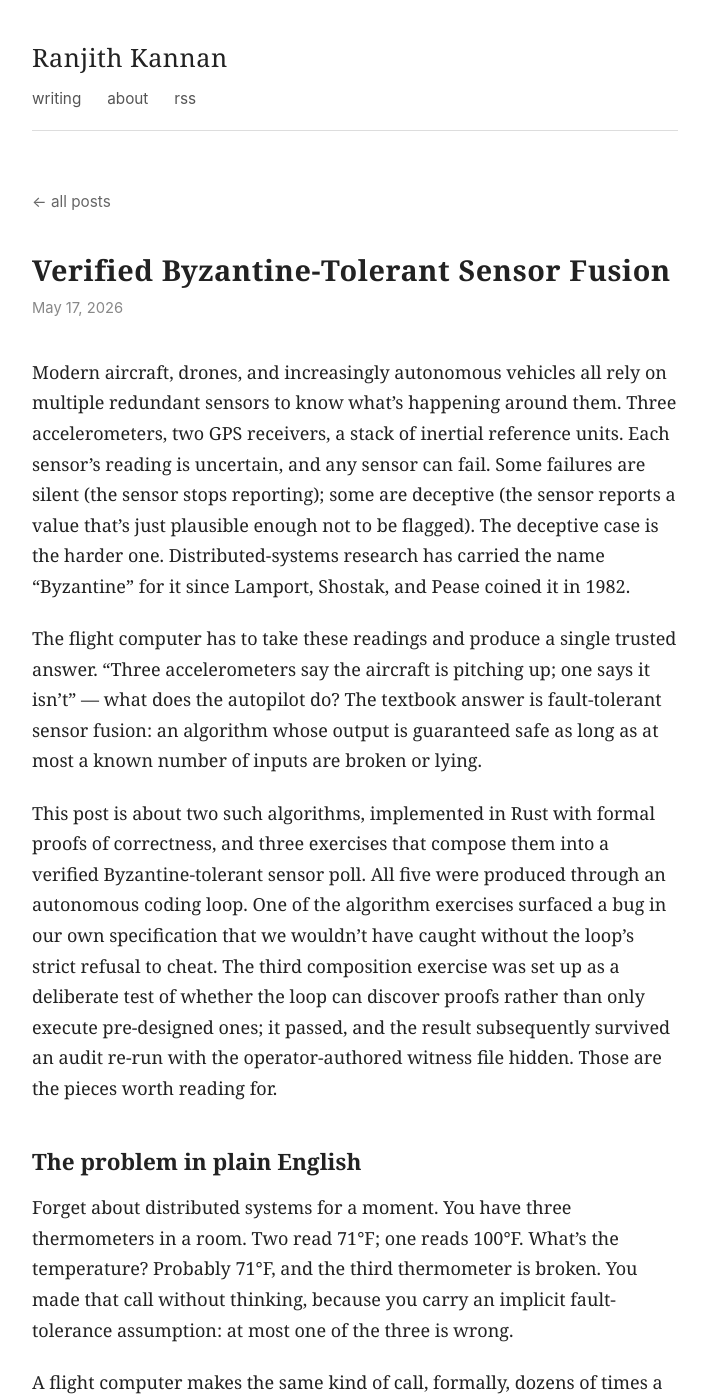
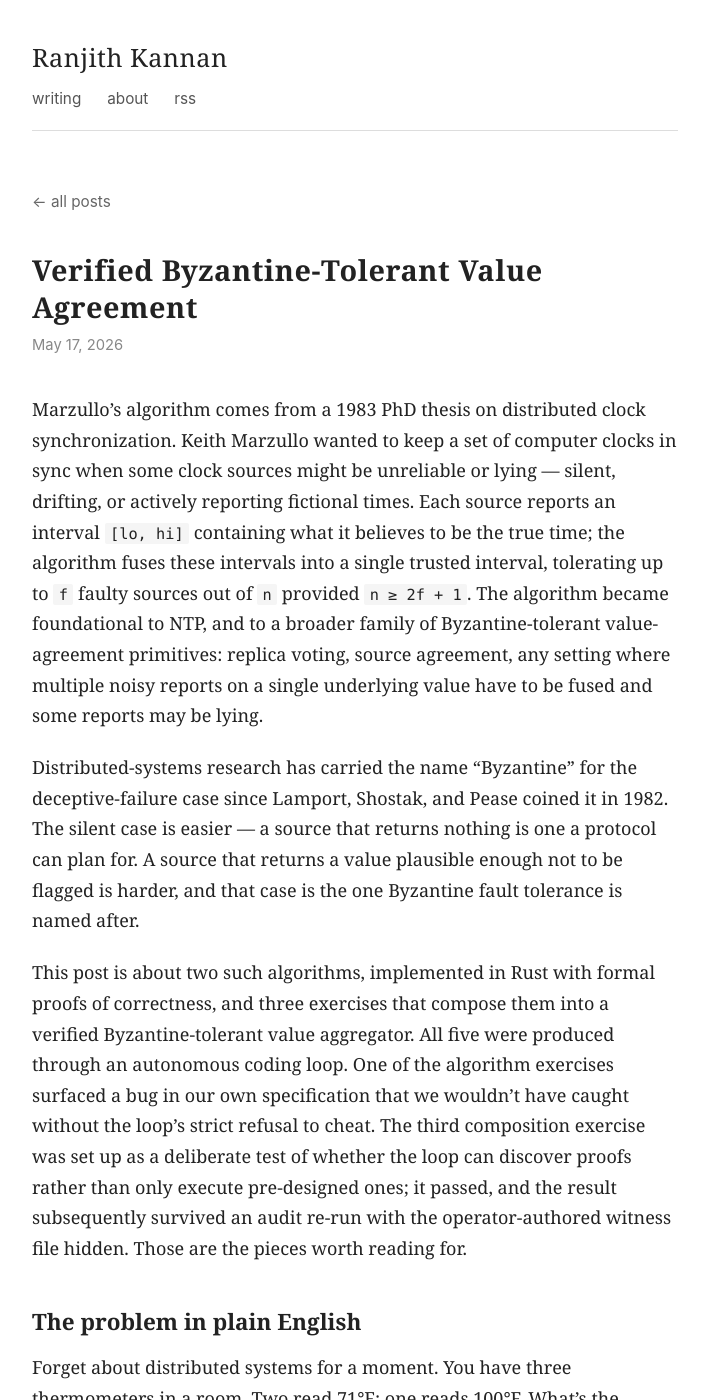
Before and after one commit to ranjithkannank/ranjithkannank.github.io, a Jekyll site: the page built from _posts/2026-05-17-verified-byzantine-tolerant-sensor-fusion.md, in a window 1280 px wide and 1400 px high. Shown: the whole window, without its empty margins (285-992 px from the left). Built offline with Jekyll 4.4.1, drawn with Linux system fonts in a browser that asks for light colours; some of the changed text lies outside the part shown.

Commit message:
Refine BFT post opening and prose

````diff
--- a/_posts/2026-05-17-verified-byzantine-tolerant-sensor-fusion.md
+++ b/_posts/2026-05-17-verified-byzantine-tolerant-sensor-fusion.md
@@ -1,45 +1,45 @@
 ---
 layout: post
-title: "Verified Byzantine-Tolerant Sensor Fusion"
+title: "Verified Byzantine-Tolerant Value Agreement"
 date: 2026-05-17
 related:
   - /2026/04/10/multi-agent-tdd-loop/
   - /2026/05/10/verus-calibration-formal-verifier-loop/
 ---
 
-Modern aircraft, drones, and increasingly autonomous vehicles all rely on multiple redundant sensors to know what's happening around them. Three accelerometers, two GPS receivers, a stack of inertial reference units. Each sensor's reading is uncertain, and any sensor can fail. Some failures are silent (the sensor stops reporting); some are deceptive (the sensor reports a value that's just plausible enough not to be flagged). The deceptive case is the harder one. Distributed-systems research has carried the name "Byzantine" for it since Lamport, Shostak, and Pease coined it in 1982.
+Marzullo's algorithm comes from a 1983 PhD thesis on distributed clock synchronization. Keith Marzullo wanted to keep a set of computer clocks in sync when some clock sources might be unreliable or lying — silent, drifting, or actively reporting fictional times. Each source reports an interval `[lo, hi]` containing what it believes to be the true time; the algorithm fuses these intervals into a single trusted interval, tolerating up to `f` faulty sources out of `n` provided `n ≥ 2f + 1`. The algorithm became foundational to NTP, and to a broader family of Byzantine-tolerant value-agreement primitives: replica voting, source agreement, any setting where multiple noisy reports on a single underlying value have to be fused and some reports may be lying.
 
-The flight computer has to take these readings and produce a single trusted answer. "Three accelerometers say the aircraft is pitching up; one says it isn't" — what does the autopilot do? The textbook answer is fault-tolerant sensor fusion: an algorithm whose output is guaranteed safe as long as at most a known number of inputs are broken or lying.
+Distributed-systems research has carried the name "Byzantine" for the deceptive-failure case since Lamport, Shostak, and Pease coined it in 1982. The silent case is easier — a source that returns nothing is one a protocol can plan for. A source that returns a value plausible enough not to be flagged is harder, and that case is the one Byzantine fault tolerance is named after.
 
-This post is about two such algorithms, implemented in Rust with formal proofs of correctness, and three exercises that compose them into a verified Byzantine-tolerant sensor poll. All five were produced through an autonomous coding loop. One of the algorithm exercises surfaced a bug in our own specification that we wouldn't have caught without the loop's strict refusal to cheat. The third composition exercise was set up as a deliberate test of whether the loop can discover proofs rather than only execute pre-designed ones; it passed, and the result subsequently survived an audit re-run with the operator-authored witness file hidden. Those are the pieces worth reading for.
+This post is about two such algorithms, implemented in Rust with formal proofs of correctness, and three exercises that compose them into a verified Byzantine-tolerant value aggregator. All five were produced through an autonomous coding loop. One of the algorithm exercises surfaced a bug in our own specification that we wouldn't have caught without the loop's strict refusal to cheat. The third composition exercise was set up as a deliberate test of whether the loop can discover proofs rather than only execute pre-designed ones; it passed, and the result subsequently survived an audit re-run with the operator-authored witness file hidden. Those are the pieces worth reading for.
 
 ## The problem in plain English
 
 Forget about distributed systems for a moment. You have three thermometers in a room. Two read 71°F; one reads 100°F. What's the temperature? Probably 71°F, and the third thermometer is broken. You made that call without thinking, because you carry an implicit fault-tolerance assumption: at most one of the three is wrong.
 
-A flight computer makes the same kind of call, formally, dozens of times a second. Three altitude sensors, two GPS receivers, four inertial measurement units. Each sensor reports a value (or a range of values, allowing for its own uncertainty). The flight computer fuses them into a single trusted reading. Two requirements:
+A distributed consensus protocol makes the same kind of call on every commit, formally. Each source reports a value (or a range of values, allowing for its own uncertainty). The protocol fuses them into a single trusted reading. Two requirements:
 
-1. The fused reading is somewhere in the range any correct sensor would agree with.
-2. If at most a known number of sensors are broken or lying, the first guarantee still holds.
+1. The fused reading is somewhere in the range any correct source would agree with.
+2. If at most a known number of sources are broken or lying, the first guarantee still holds.
 
-The second requirement is what "Byzantine fault tolerance" means in this setting. A sensor can fail in any way at all: silent, stuck, drifting, actively reporting fictions to undermine the fusion, and the algorithm still has to produce a correct answer.
+The second requirement is what "Byzantine fault tolerance" means in this setting. A source can fail in any way at all: silent, stuck, drifting, actively reporting fictions to undermine the fusion, and the algorithm still has to produce a correct answer.
 
-The minimum redundancy for tolerating `f` faulty sensors out of `n` total is `n ≥ 2f + 1`. With three sensors you can tolerate one fault. With five you can tolerate two. The arithmetic is independent of what the sensors are measuring.
+The minimum redundancy for tolerating `f` faulty sources out of `n` total is `n ≥ 2f + 1`. With three sources you can tolerate one fault. With five you can tolerate two. The arithmetic is independent of what the sources are reporting.
 
 What an algorithm of this shape looks like:
 
-- **Fault-tolerant midpoint** (Schmid and Schossmaier, 2001). Take the readings, sort them, return the median. The median is guaranteed to lie inside the range that correct sensors agree on, given the redundancy assumption.
-- **Marzullo's algorithm** (Marzullo, 1984). The same idea but for ranges instead of single numbers. Each sensor reports an interval `[lo, hi]` representing "I'm certain the true value is somewhere in here." The algorithm returns the smallest output interval whose interior contains a point that at least `n - f` input intervals also contain. By pigeonhole, at least one of those is a correct sensor's interval.
+- **Fault-tolerant midpoint** (Schmid and Schossmaier, 2001). Take the readings, sort them, return the median. The median is guaranteed to lie inside the range that correct sources agree on, given the redundancy assumption.
+- **Marzullo's algorithm** (Marzullo, 1984). The same idea but for ranges instead of single numbers. Each source reports an interval `[lo, hi]` representing "I'm certain the true value is somewhere in here." The algorithm returns the smallest output interval whose interior contains a point that at least `n - f` input intervals also contain. By pigeonhole, at least one of those is a correct source's interval.
 
 Both algorithms are old. Both are well-understood. The contribution isn't the algorithm; it's a publicly-verified implementation in a modern systems language, produced (mostly) by an autonomous coding loop.
 
-## Two verified sensor-fusion artifacts
+## Two verified value-agreement primitives
 
 The methodology — three-role autonomous loop, three boundaries, fresh context per attempt — is the subject of the [calibration post](https://ranjithkannan.com/2026/05/10/verus-calibration-formal-verifier-loop/). Code is at <https://github.com/ranjithkannank/verus-calibration>.
 
-The sensor-fusion track builds on an earlier exercise, a verified Byzantine quorum certificate ([`exercises/quorum_cert.rs`][qc]), that proved the pigeonhole reasoning every Byzantine consensus protocol relies on. The two new artifacts apply the same machinery to sensor fusion.
+The value-agreement track builds on an earlier exercise, a verified Byzantine quorum certificate ([`exercises/quorum_cert.rs`][qc]), that proved the pigeonhole reasoning every Byzantine consensus protocol relies on. The two new artifacts apply the same machinery to fusing multiple noisy reports of an underlying value.
 
-**Fault-tolerant midpoint** ([`exercises/ft_midpoint.rs`][fm]) was the first. Input: a vector of `i64` sensor readings and a Byzantine bound `f`. Output: a single `i64` guaranteed to lie between the lowest and highest readings that honest sensors would have produced. The specification, in Verus:
+**Fault-tolerant midpoint** ([`exercises/ft_midpoint.rs`][fm]) was the first. Input: a vector of `i64` source readings and a Byzantine bound `f`. Output: a single `i64` guaranteed to lie between the lowest and highest readings that honest sources would have produced. The specification, in Verus:
 
 ```rust
 pub fn ft_midpoint(readings: &Vec<Reading>, f: u32) -> (result: Reading)
@@ -52,9 +52,9 @@ pub fn ft_midpoint(readings: &Vec<Reading>, f: u32) -> (result: Reading)
         some_correct_ge(readings@, result),
 ```
 
-The two postconditions say "there is a correct sensor whose reading is below the output, and a correct sensor whose reading is above." Together they bracket the output inside the range honest sensors agree on. The implementer's algorithm was a brute-force scan: for each candidate reading, count how many readings are `≤` it and how many are `≥` it; the first candidate with both counts at least `f + 1` is the answer. The proof of correctness used inclusion-exclusion over set cardinalities.
+The two postconditions say "there is a correct source whose reading is below the output, and a correct source whose reading is above." Together they bracket the output inside the range honest sources agree on. The implementer's algorithm was a brute-force scan: for each candidate reading, count how many readings are `≤` it and how many are `≥` it; the first candidate with both counts at least `f + 1` is the answer. The proof of correctness used inclusion-exclusion over set cardinalities.
 
-**Marzullo's algorithm** ([`exercises/marzullo.rs`][mz]) was the interval generalisation. Sensors report ranges instead of single values; the output is also a range. Same redundancy assumption.
+**Marzullo's algorithm** ([`exercises/marzullo.rs`][mz]) was the interval generalisation. Sources report ranges instead of single values; the output is also a range. Same redundancy assumption.
 
 ```rust
 pub fn marzullo(intervals: &Vec<Interval>, f: u32) -> (result: Interval)
@@ -72,7 +72,7 @@ pub fn marzullo(intervals: &Vec<Interval>, f: u32) -> (result: Interval)
                    >= intervals.len() as nat - f as nat,
 ```
 
-The postcondition says: there's a point inside the output interval that at least `n - f` input intervals also contain. The `correct_intervals_overlap` precondition is the interesting one. It says all correct sensors' intervals share a common point, which is the standard assumption that honest sensors are all reporting bounds around the same underlying true value. We didn't include this precondition the first time we wrote the specification. That's the story below.
+The postcondition says: there's a point inside the output interval that at least `n - f` input intervals also contain. The `correct_intervals_overlap` precondition is the interesting one. It says all correct sources' intervals share a common point, which is the standard assumption that honest sources are all reporting bounds around the same underlying true value. We didn't include this precondition the first time we wrote the specification. That's the story below.
 
 [qc]: https://github.com/ranjithkannank/verus-calibration/blob/main/exercises/quorum_cert.rs
 [fm]: https://github.com/ranjithkannank/verus-calibration/blob/main/exercises/ft_midpoint.rs
@@ -82,15 +82,15 @@ The postcondition says: there's a point inside the output interval that at least
 
 The first run of marzullo failed. Not in a confusing way; in the most useful way we've seen the loop fail.
 
-The implementer worked through the architect's sub-task list for six iterations, building proof scaffolding, defining helper lemmas, constructing a counting function. It got 8 of 9 verifier obligations to verify. The single failing assertion was a step in the safety lemma that required showing `intervals[i].lo ≤ intervals[j].hi` for two correct sensor indices `i` and `j`. Exactly the Helly-1D overlap condition that the algorithm's correctness depends on.
+The implementer worked through the architect's sub-task list for six iterations, building proof scaffolding, defining helper lemmas, constructing a counting function. It got 8 of 9 verifier obligations to verify. The single failing assertion was a step in the safety lemma that required showing `intervals[i].lo ≤ intervals[j].hi` for two correct source indices `i` and `j`. Exactly the Helly-1D overlap condition that the algorithm's correctness depends on.
 
-The verifier refused to accept that assertion. Correctly. Nothing in the specification said anything about correct sensors' intervals overlapping. As written, two "correct" sensors were allowed to report intervals like `[0, 0]` and `[10, 10]`, disjoint singletons satisfying every precondition we'd actually written. Under that allowed model the specification's postcondition was unsatisfiable: no point on the real line lies in both intervals, so no point can be in `n - f = 2` of the three intervals `[[0,0], [10,10], [20,20]]`.
+The verifier refused to accept that assertion. Correctly. Nothing in the specification said anything about correct sources' intervals overlapping. As written, two "correct" sources were allowed to report intervals like `[0, 0]` and `[10, 10]`, disjoint singletons satisfying every precondition we'd actually written. Under that allowed model the specification's postcondition was unsatisfiable: no point on the real line lies in both intervals, so no point can be in `n - f = 2` of the three intervals `[[0,0], [10,10], [20,20]]`.
 
 The implementer noticed this. It produced a constructive counterexample, wrote a structured blocker report, and stopped. It did not try to weaken the specification. It did not silently fill in an `assume(intervals[i].lo <= intervals[j].hi)`. It did not mark the function as externally verified. It produced concrete evidence that the specification we'd authored was logically wrong, and it surfaced that as a clean signal rather than a soft failure.
 
 The architect, re-invoked under the methodology's escalation path, read the blocker report and confirmed the diagnosis. Three separate times, in three independent revisions of the design document. Each revision came to the same conclusion: the specification is missing a precondition; the implementer should write a blocked.md, not try further algorithmic variants.
 
-We (the operator) read all of this and realised the missing precondition was the Helly-1D condition. Honest sensors all observe the same underlying value, so their reported intervals all contain that value, so any two of them share at least one common point. It's the assumption that makes the algorithm meaningful in the first place, and we'd forgotten to write it down. One line of specification:
+We (the operator) read all of this and realised the missing precondition was the Helly-1D condition. Honest sources all observe the same underlying value, so their reported intervals all contain that value, so any two of them share at least one common point. It's the assumption that makes the algorithm meaningful in the first place, and we'd forgotten to write it down. One line of specification:
 
 ```rust
 pub open spec fn correct_intervals_overlap(intervals: Seq<Interval>) -> bool {
@@ -111,7 +111,7 @@ In a sample of six verified exercises, two of them required operator interventio
 
 ## Composing the primitives
 
-The three verified primitives — `quorum_cert`, `ft_midpoint`, `marzullo` — are uncomposed. A verified Byzantine-tolerant sensor poll that authenticates signed sensor reports via the quorum-style check and combines the authenticated readings via Marzullo would be the first end-to-end system on the path. We built three composition exercises to take it on, each adding one piece of what that real system would need. The first demonstrated the composition regime. The second threaded the cryptographic trust boundary through the contract. The third strengthened the postcondition with an honest-voter guarantee and ran as a deliberate test of the methodology itself. All three verified in one attempt each.
+The three verified primitives — `quorum_cert`, `ft_midpoint`, `marzullo` — are uncomposed. A verified Byzantine-tolerant value aggregator that authenticates signed source reports via the quorum-style check and combines the authenticated readings via Marzullo would be the first end-to-end system on the path. We built three composition exercises to take it on, each adding one piece of what that real system would need. The first demonstrated the composition regime. The second threaded the cryptographic trust boundary through the contract. The third strengthened the postcondition with an honest-voter guarantee and ran as a deliberate test of the methodology itself. All three verified in one attempt each.
 
 ### `sensor_poll`
 
@@ -150,9 +150,9 @@ The third exercise was set up specifically as a discovery test. `fusion.rs` and
     && point_in_interval(p, reports[k].interval)
 ```
 
-There exists a point `p` in the returned interval and an index `k` such that sensor `k` is honest and its reported interval contains `p`. The signature trust boundary is now load-bearing in the proof, not just threaded through the contract.
+There exists a point `p` in the returned interval and an index `k` such that source `k` is honest and its reported interval contains `p`. The signature trust boundary is now load-bearing in the proof, not just threaded through the contract.
 
-The design note was deliberately incomplete: stated the obligation and the informal `n - f` supporters + `n - f` correct sensors overlap argument, but named no lemmas, helper-set constructions, trigger annotations, or sub-proof structure. The architect's playbook does name those constructs under `ft_midpoint`, a different exercise.
+The design note was deliberately incomplete: stated the obligation and the informal `n - f` supporters + `n - f` correct sources overlap argument, but named no lemmas, helper-set constructions, trigger annotations, or sub-proof structure. The architect's playbook does name those constructs under `ft_midpoint`, a different exercise.
 
 The agent verified in one attempt. Its proof introduced `lemma_honest_supporter_exists`, establishing both index sets as subsets of `[0, n)` via `lemma_int_range` and `lemma_len_subset`, applying `lemma_set_intersect_union_lens` to get `|s ∪ c| + |s ∩ c| == |s| + |c|`, concluding `|s ∩ c| ≥ 2(n − f) − n ≥ 1`, then extracting the witness from the non-empty intersection. The lemma's name, signature, proof structure, and specific use of the identity were all the agent's. The agent recognised that the proof family from `ft_midpoint`'s playbook entry applied to a new obligation. One data point on one proof family; the invention-test story (where the playbook documents nothing of the family) is in the [calibration post](https://ranjithkannan.com/2026/05/10/verus-calibration-formal-verifier-loop/).
 
````
